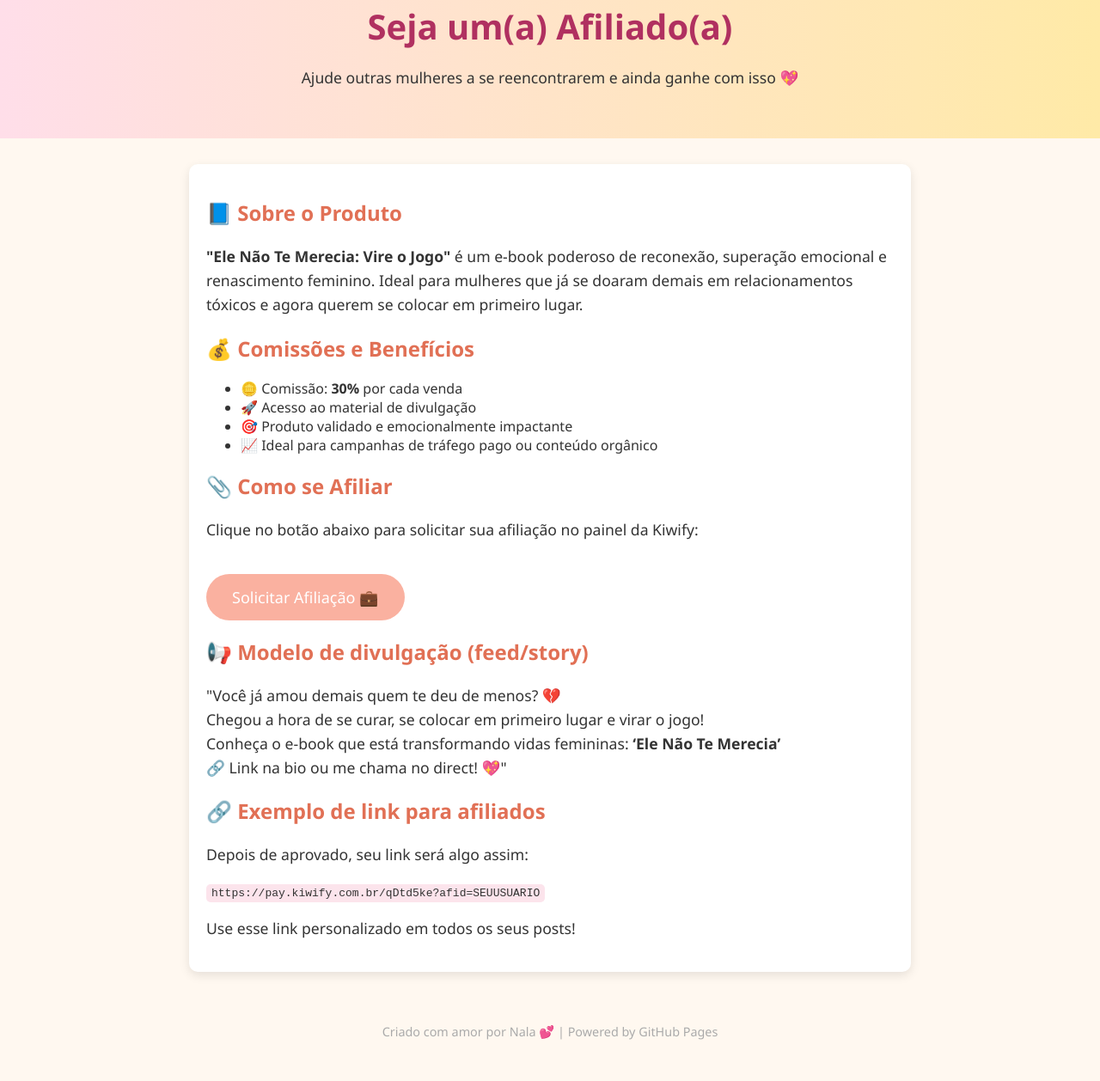
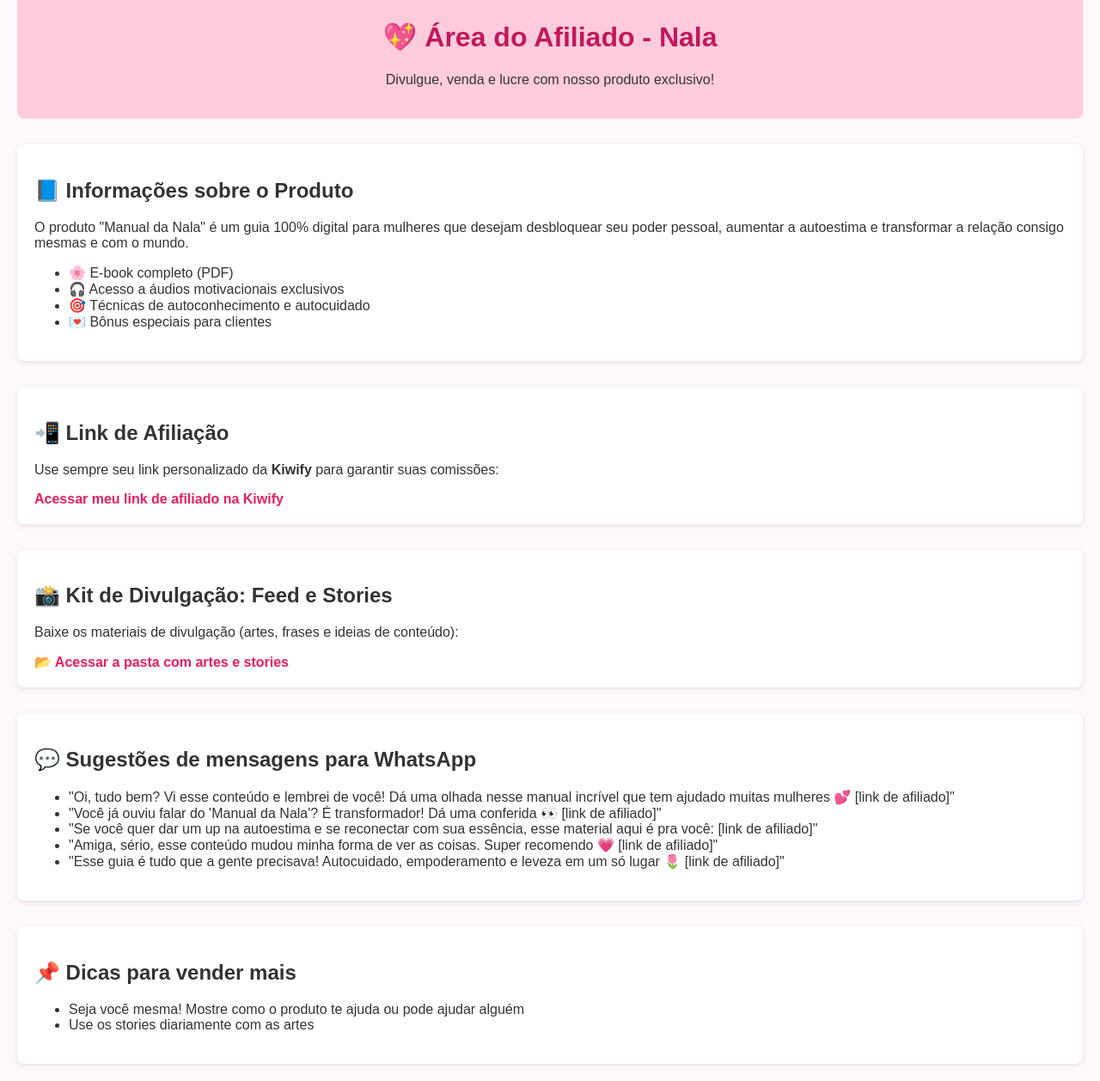
Before and after one commit to nalala555/Site-25, a plain HTML site: page Afiliados/index.html in a window 1280 px wide. Shown: the part 37-1295 px from the top of the page at 86% size. Drawn offline with Linux system fonts and the light colour scheme.

Commit message:
Update index.html

```diff
--- a/Afiliados/index.html
+++ b/Afiliados/index.html
@@ -1,114 +1,76 @@
-<!DOCTYPE html>
-<html lang="pt-br">
+<!DOCTYPE html><html lang="pt-BR">
 <head>
-  <meta charset="UTF-8" />
-  <meta name="viewport" content="width=device-width, initial-scale=1.0" />
-  <title>Seja um Afiliado - Ele Não Te Merecia</title>
+  <meta charset="UTF-8">
+  <meta name="viewport" content="width=device-width, initial-scale=1.0">
+  <title>Página de Afiliados - Nala</title>
   <style>
     body {
-      font-family: 'Segoe UI', sans-serif;
+      font-family: Arial, sans-serif;
+      background-color: #fff8fc;
+      color: #333;
       margin: 0;
-      padding: 0;
-      background: #fff8f0;
-      color: #333;
+      padding: 20px;
     }
     header {
-      background: linear-gradient(90deg, #ffdee9, #ffeaa7);
-      padding: 40px 20px;
+      background-color: #ffccdd;
+      padding: 20px;
       text-align: center;
+      border-radius: 8px;
     }
-    header h1 {
-      margin: 0;
-      color: #b03060;
-      font-size: 2.5em;
+    h1 {
+      color: #c2185b;
     }
     section {
-      max-width: 800px;
-      margin: 30px auto;
+      margin-top: 30px;
+      background: #fff;
       padding: 20px;
-      background: #fff;
-      border-radius: 10px;
-      box-shadow: 0 4px 12px rgba(0,0,0,0.1);
+      border-radius: 8px;
+      box-shadow: 0 2px 6px rgba(0,0,0,0.1);
     }
-    h2 {
-      color: #e17055;
+    a {
+      color: #e91e63;
+      font-weight: bold;
+      text-decoration: none;
     }
-    p {
-      line-height: 1.6em;
-      font-size: 1.1em;
-    }
-    .cta {
-      display: inline-block;
-      background: #fab1a0;
-      color: white;
-      padding: 15px 30px;
-      border-radius: 30px;
-      font-size: 18px;
-      text-decoration: none;
-      margin-top: 20px;
-      transition: 0.3s;
-    }
-    .cta:hover {
-      background: #fd79a8;
-    }
-    code {
-      background: #fce4ec;
-      padding: 3px 6px;
-      border-radius: 5px;
-      font-family: monospace;
-    }
-    footer {
-      text-align: center;
-      padding: 30px;
-      font-size: 0.9em;
-      color: #aaa;
+    a:hover {
+      text-decoration: underline;
     }
   </style>
 </head>
 <body>
   <header>
-    <h1>Seja um(a) Afiliado(a)</h1>
-    <p>Ajude outras mulheres a se reencontrarem e ainda ganhe com isso 💖</p>
-  </header>
-
-  <section>
-    <h2>📘 Sobre o Produto</h2>
-    <p>
-      <strong>"Ele Não Te Merecia: Vire o Jogo"</strong> é um e-book poderoso de reconexão, superação emocional e renascimento feminino. Ideal para mulheres que já se doaram demais em relacionamentos tóxicos e agora querem se colocar em primeiro lugar.
-    </p>
-
-    <h2>💰 Comissões e Benefícios</h2>
+    <h1>💖 Área do Afiliado - Nala</h1>
+    <p>Divulgue, venda e lucre com nosso produto exclusivo!</p>
+  </header>  <section>
+    <h2>📘 Informações sobre o Produto</h2>
+    <p>O produto "Manual da Nala" é um guia 100% digital para mulheres que desejam desbloquear seu poder pessoal, aumentar a autoestima e transformar a relação consigo mesmas e com o mundo.</p>
     <ul>
-      <li>🪙 Comissão: <strong>30%</strong> por cada venda</li>
-      <li>🚀 Acesso ao material de divulgação</li>
-      <li>🎯 Produto validado e emocionalmente impactante</li>
-      <li>📈 Ideal para campanhas de tráfego pago ou conteúdo orgânico</li>
+      <li>🌸 E-book completo (PDF)</li>
+      <li>🎧 Acesso a áudios motivacionais exclusivos</li>
+      <li>🎯 Técnicas de autoconhecimento e autocuidado</li>
+      <li>💌 Bônus especiais para clientes</li>
     </ul>
-
-    <h2>📎 Como se Afiliar</h2>
-    <p>
-      Clique no botão abaixo para solicitar sua afiliação no painel da Kiwify:
-    </p>
-    <a class="cta" href="https://dashboard.kiwify.com/join/affiliate/AvfwEZSe" target="_blank">
-      Solicitar Afiliação 💼
+  </section>  <section>
+    <h2>📲 Link de Afiliação</h2>
+    <p>Use sempre seu link personalizado da <strong>Kiwify</strong> para garantir suas comissões:</p>
+    <a href="https://app.kiwify.com.br/marketplace">Acessar meu link de afiliado na Kiwify</a>
+  </section>  <section>
+    <h2>📸 Kit de Divulgação: Feed e Stories</h2>
+    <p>Baixe os materiais de divulgação (artes, frases e ideias de conteúdo):</p>
+    <a href="https://drive.google.com/drive/folders/1hxIuZtGrbH61j4V9vkO6YQZeZqB98Z1s" target="_blank">
+      📂 Acessar a pasta com artes e stories
     </a>
-
-    <h2>📢 Modelo de divulgação (feed/story)</h2>
-    <p>
-      "Você já amou demais quem te deu de menos? 💔<br>
-      Chegou a hora de se curar, se colocar em primeiro lugar e virar o jogo!<br>
-      Conheça o e-book que está transformando vidas femininas: <strong>‘Ele Não Te Merecia’</strong><br>
-      🔗 Link na bio ou me chama no direct! 💖"
-    </p>
-
-    <h2>🔗 Exemplo de link para afiliados</h2>
-    <p>Depois de aprovado, seu link será algo assim:</p>
-    <code>https://pay.kiwify.com.br/qDtd5ke?afid=SEUUSUARIO</code>
-    <p>Use esse link personalizado em todos os seus posts!</p>
-  </section>
-
-  <footer>
-    Criado com amor por Nala 💕 | Powered by GitHub Pages
-  </footer>
-</body>
-</html>
+  </section>  <section>
+    <h2>💬 Sugestões de mensagens para WhatsApp</h2>
+    <ul>
+      <li>"Oi, tudo bem? Vi esse conteúdo e lembrei de você! Dá uma olhada nesse manual incrível que tem ajudado muitas mulheres 💕 [link de afiliado]"</li>
+      <li>"Você já ouviu falar do 'Manual da Nala'? É transformador! Dá uma conferida 👀 [link de afiliado]"</li>
+      <li>"Se você quer dar um up na autoestima e se reconectar com sua essência, esse material aqui é pra você: [link de afiliado]"</li>
+      <li>"Amiga, sério, esse conteúdo mudou minha forma de ver as coisas. Super recomendo 💗 [link de afiliado]"</li>
+      <li>"Esse guia é tudo que a gente precisava! Autocuidado, empoderamento e leveza em um só lugar 🌷 [link de afiliado]"</li>
+    </ul>
+  </section>  <section>
+    <h2>📌 Dicas para vender mais</h2>
+    <ul>
+      <li>Seja você mesma! Mostre como o produto te ajuda ou pode ajudar alguém</li>
+      <li>Use os stories diariamente com as artes
```
